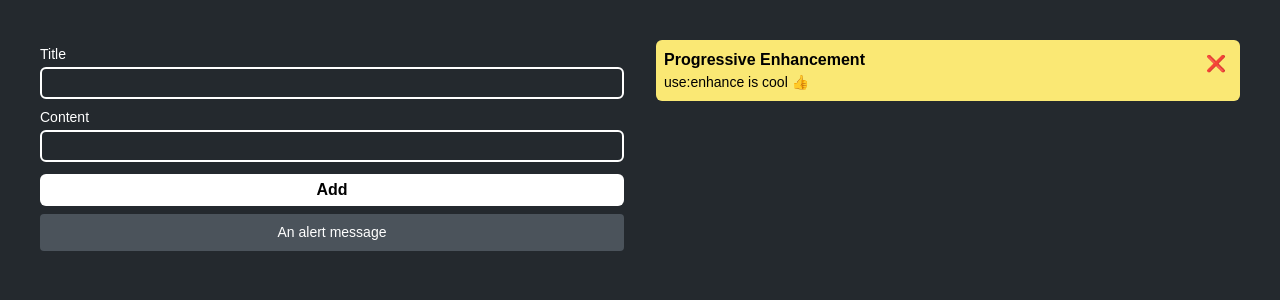
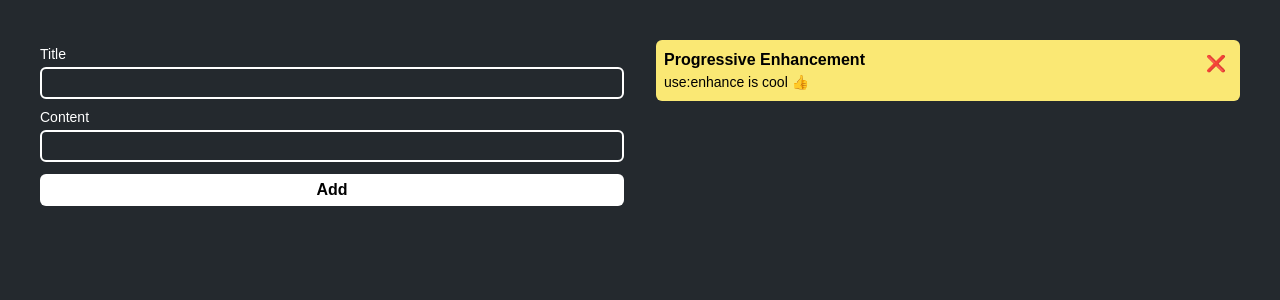
Before and after one commit to huntabyte/sk-use-enhance, a SvelteKit app: page / in a window 1280 px wide. Shown: the top 300 px of the page. Built offline with nearby package versions, Linux system fonts and the light colour scheme.

Commit message:
updated styles

```diff
--- a/src/routes/+page.svelte
+++ b/src/routes/+page.svelte
@@ -1,7 +1,8 @@
 <script lang="ts">
-	import type { PageData } from './$types';
+	import type { ActionData, PageData } from './$types';
 
 	export let data: PageData;
+	export let form: ActionData;
 </script>
 
 <div class="split">
@@ -12,7 +13,9 @@
 			<label for="content">Content</label>
 			<input type="text" name="content" />
 			<button type="submit">Add</button>
-			<div class="alert">An alert message</div>
+			{#if form?.errors}
+				<div class="alert error">❌ Something is wrong</div>
+			{/if}
 		</form>
 	</div>
 	<div class="side">
```
